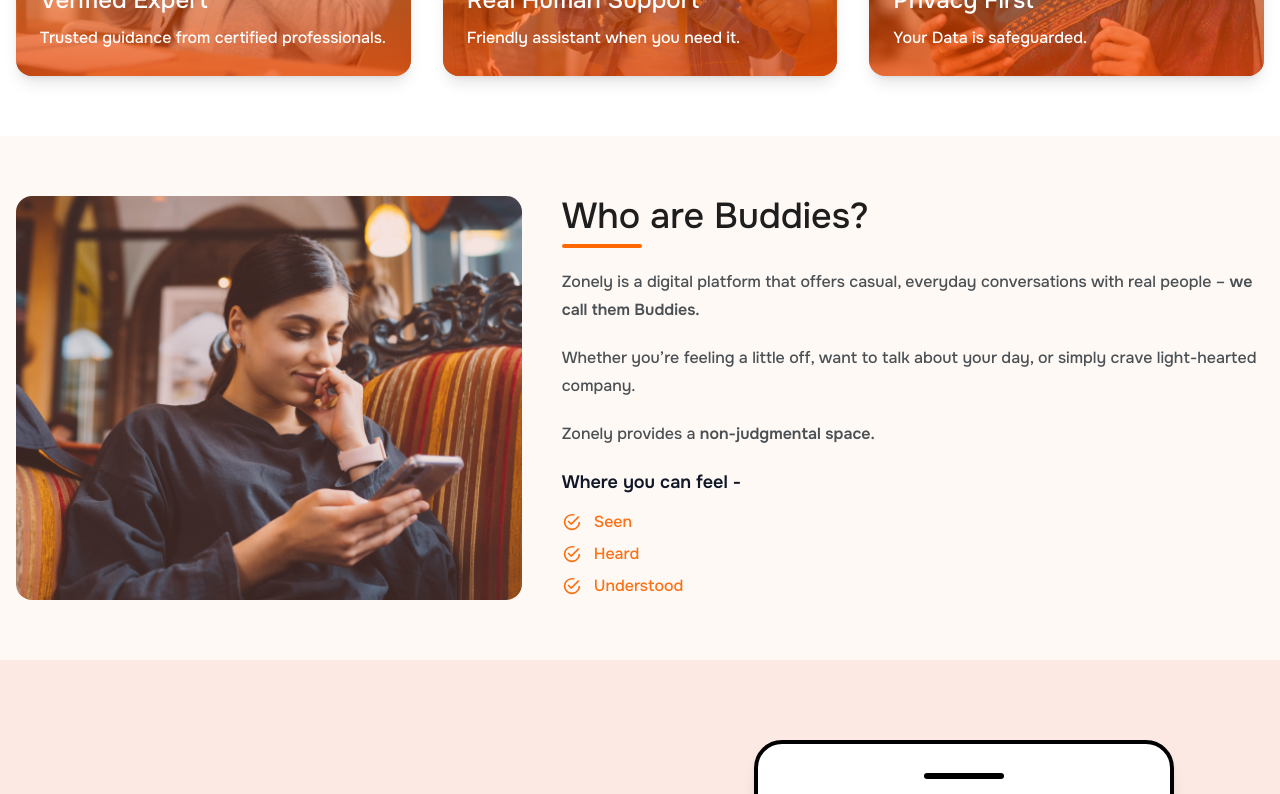
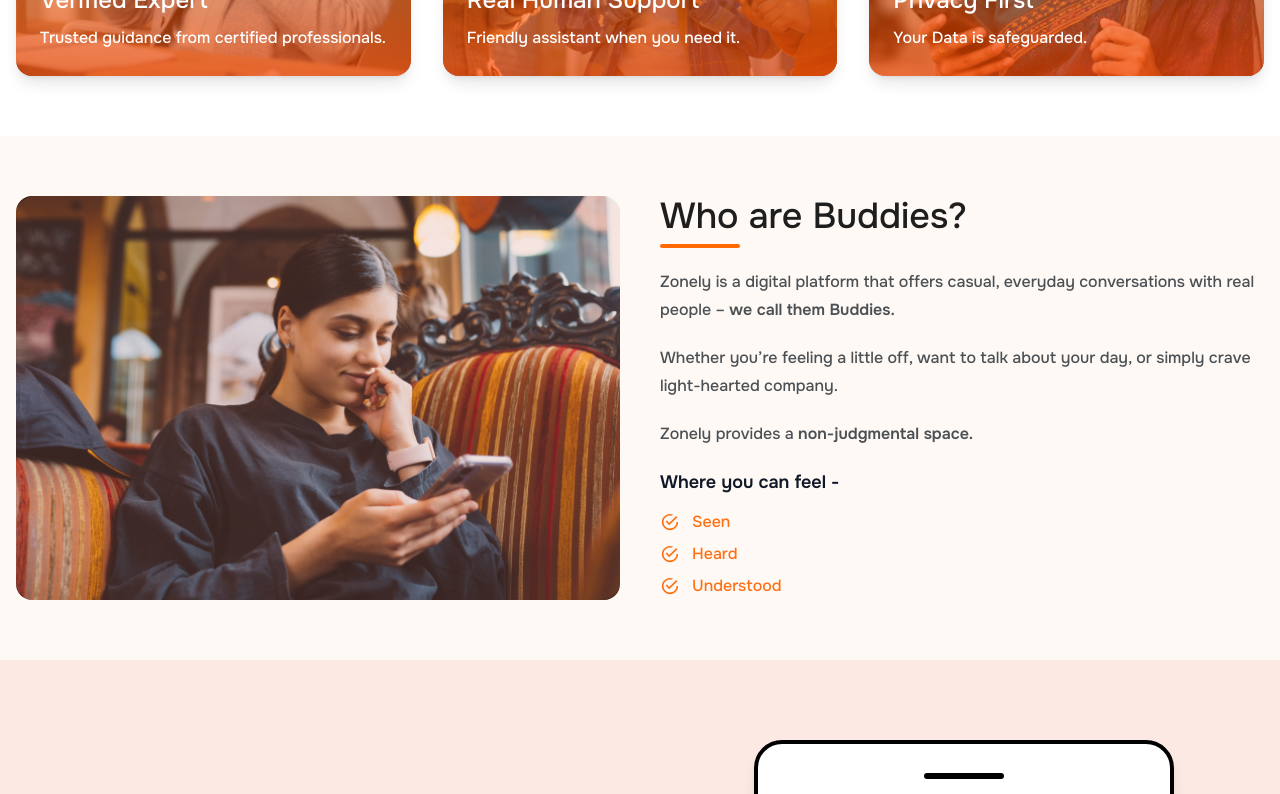
Before and after one commit to AnandVikash/zonely-nextjs-typescript, a Next.js app: page / in a window 1280 px wide. Shown: the part 3149-3943 px from the top of the page. Built offline with nearby package versions, Linux system fonts and the light colour scheme.

Commit message:
changed buddies section

```diff
--- a/src/components/pages/homepage/WhoAreBuddies.tsx
+++ b/src/components/pages/homepage/WhoAreBuddies.tsx
@@ -7,7 +7,7 @@
   return (
     <section className="bg-[#fef9f5] padding">
       <Container width>
-        <section className="sm:flex justify-between gap-10">
+        <section className="sm:grid grid-cols-2 justify-between gap-10">
           <div className="">
             <Image
               src="/assets/buddies/buddies.jpg"
```
